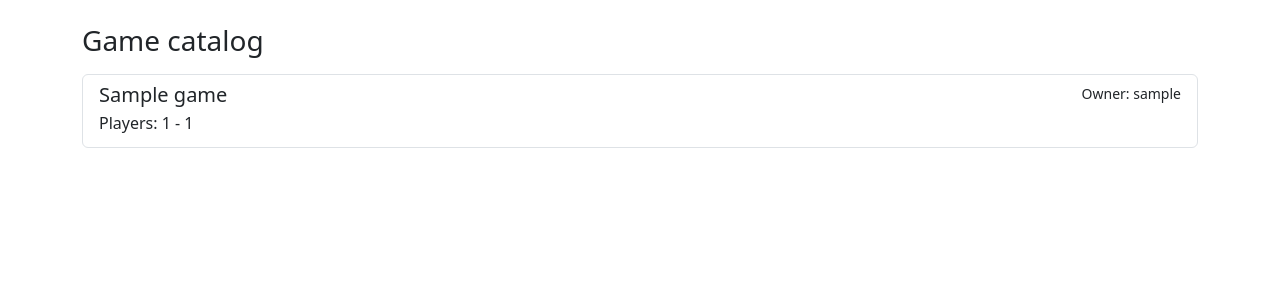
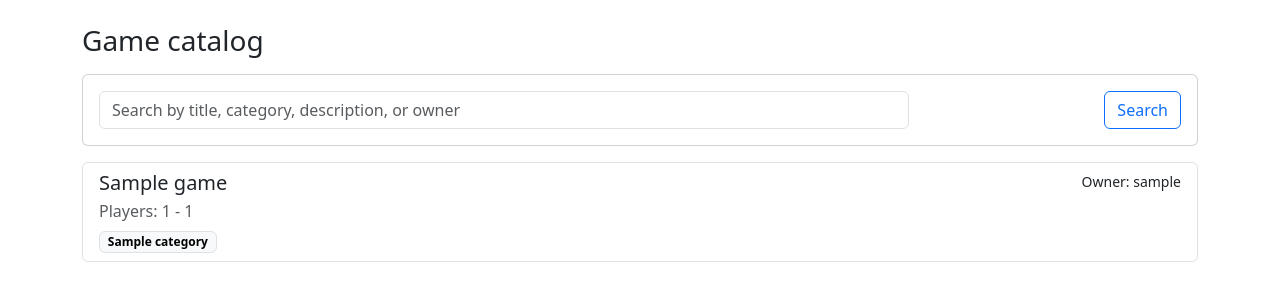
Before and after one commit to AlexDimitrov-tech/DjangoAdvancedExam, a Django app: page /catalog/ in a window 1280 px wide. Shown: the part 56-357 px from the top of the page. Run offline with Django 5.2, Linux system fonts and the light colour scheme; tables that the repository leaves empty hold one stand-in row (values such as "Sample post").

Commit message:
Improve catalog browsing and home page

```diff
--- a/catalog/views.py
+++ b/catalog/views.py
@@ -1,4 +1,5 @@
 from django.contrib.auth.mixins import LoginRequiredMixin
+from django.db.models import Q
 from django.urls import reverse
 from django.views.generic import CreateView, DetailView, ListView
 
@@ -10,6 +11,27 @@ class GameListView(ListView):
 	model = Game
 	template_name = 'catalog/game_list.html'
 	context_object_name = 'games'
+	paginate_by = 8
+
+	def get_queryset(self):
+		query = self.request.GET.get('q', '').strip()
+		queryset = (
+			Game.objects.select_related('owner')
+			.prefetch_related('categories')
+		)
+		if query:
+			queryset = queryset.filter(
+				Q(title__icontains=query)
+				| Q(description__icontains=query)
+				| Q(categories__name__icontains=query)
+				| Q(owner__username__icontains=query)
+			).distinct()
+		return queryset
+
+	def get_context_data(self, **kwargs):
+		context = super().get_context_data(**kwargs)
+		context['query'] = self.request.GET.get('q', '').strip()
+		return context
 
 
 class GameDetailView(DetailView):
--- a/templates/catalog/game_detail.html
+++ b/templates/catalog/game_detail.html
@@ -14,12 +14,13 @@
   <div class="card card-body">
     <p class="mb-2"><strong>Players:</strong> {{ game.min_players }} - {{ game.max_players }}</p>
     <p class="mb-2"><strong>Description:</strong> {{ game.description|default:"-" }}</p>
-    <p class="mb-0"><strong>Categories:</strong>
+    <p class="mb-2"><strong>Categories:</strong>
       {% for c in game.categories.all %}
         <span class="badge text-bg-secondary">{{ c.name }}</span>
       {% empty %}
         -
       {% endfor %}
     </p>
+    <p class="mb-0 text-body-secondary small">Listed on {{ game.created_at|date:"M j, Y" }}</p>
   </div>
 {% endblock %}
--- a/templates/catalog/game_list.html
+++ b/templates/catalog/game_list.html
@@ -3,26 +3,87 @@
 {% block title %}Catalog | BoardGameConnect{% endblock %}
 
 {% block content %}
-  <div class="d-flex justify-content-between align-items-center mb-3">
+  <div class="d-flex flex-wrap justify-content-between align-items-center gap-2 mb-3">
     <h1 class="h3 mb-0">Game catalog</h1>
     {% if user.is_authenticated %}
       <a class="btn btn-primary" href="{% url 'catalog:game-create' %}">Add game</a>
     {% endif %}
   </div>
 
+  <form method="get" class="card card-body mb-3">
+    <div class="row g-2 align-items-center">
+      <div class="col-md-9">
+        <input
+          type="search"
+          name="q"
+          value="{{ query }}"
+          class="form-control"
+          placeholder="Search by title, category, description, or owner"
+        >
+      </div>
+      <div class="col-md-3 d-grid d-md-flex justify-content-md-end gap-2">
+        <button class="btn btn-outline-primary" type="submit">Search</button>
+        {% if query %}
+          <a class="btn btn-outline-secondary" href="{% url 'catalog:game-list' %}">Clear</a>
+        {% endif %}
+      </div>
+    </div>
+  </form>
+
   {% if games %}
-    <div class="list-group">
+    <div class="list-group mb-3">
       {% for game in games %}
         <a class="list-group-item list-group-item-action" href="{% url 'catalog:game-detail' game.pk %}">
-          <div class="d-flex w-100 justify-content-between">
-            <h5 class="mb-1">{{ game.title }}</h5>
-            <small>Owner: {{ game.owner.username }}</small>
+          <div class="d-flex w-100 justify-content-between gap-3">
+            <div>
+              <h5 class="mb-1">{{ game.title }}</h5>
+              <p class="mb-2 text-body-secondary">Players: {{ game.min_players }} - {{ game.max_players }}</p>
+              {% if game.categories.all %}
+                <div class="d-flex flex-wrap gap-1">
+                  {% for category in game.categories.all %}
+                    <span class="badge text-bg-light border">{{ category.name }}</span>
+                  {% endfor %}
+                </div>
+              {% endif %}
+            </div>
+            <small class="text-nowrap">Owner: {{ game.owner.username }}</small>
           </div>
-          <p class="mb-1">Players: {{ game.min_players }} - {{ game.max_players }}</p>
         </a>
       {% endfor %}
     </div>
+
+    {% if is_paginated %}
+      <nav aria-label="Catalog pages">
+        <ul class="pagination mb-0">
+          {% if page_obj.has_previous %}
+            <li class="page-item">
+              <a class="page-link" href="?q={{ query }}&page={{ page_obj.previous_page_number }}">Previous</a>
+            </li>
+          {% else %}
+            <li class="page-item disabled"><span class="page-link">Previous</span></li>
+          {% endif %}
+
+          <li class="page-item disabled">
+            <span class="page-link">Page {{ page_obj.number }} of {{ paginator.num_pages }}</span>
+          </li>
+
+          {% if page_obj.has_next %}
+            <li class="page-item">
+              <a class="page-link" href="?q={{ query }}&page={{ page_obj.next_page_number }}">Next</a>
+            </li>
+          {% else %}
+            <li class="page-item disabled"><span class="page-link">Next</span></li>
+          {% endif %}
+        </ul>
+      </nav>
+    {% endif %}
   {% else %}
-    <div class="alert alert-secondary">No games yet.</div>
+    <div class="alert alert-secondary mb-0">
+      {% if query %}
+        No games matched "{{ query }}".
+      {% else %}
+        No games yet.
+      {% endif %}
+    </div>
   {% endif %}
 {% endblock %}
```
Also changed, not shown: boardgameconnect/views.py (+9 -0 lines), catalog/forms.py (+7 -0 lines), templates/home.html (+32 -2 lines).
